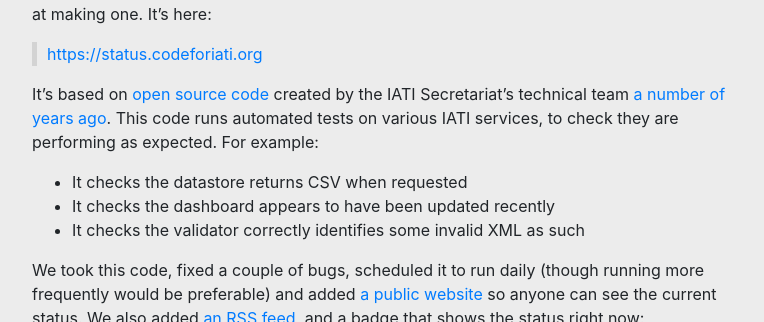
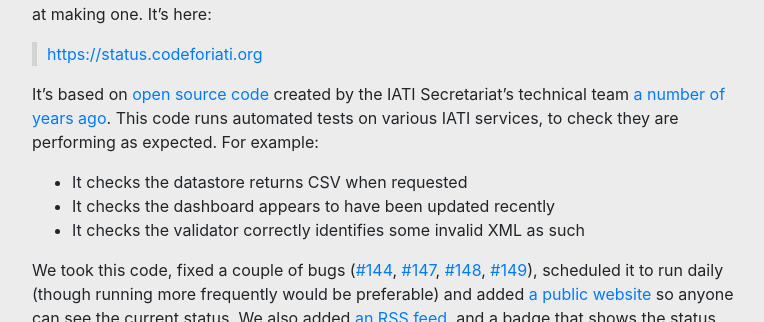
Before and after one commit to codeforIATI/codeforiati.github.io, a Jekyll site: the page built from _posts/2020-08-17-iati-status.md, in a window 1280 px wide and 900 px high, scrolled down 780 px, cut to the strip 0-322 px from the top of the window. Shown: the whole strip, without its empty margins (255-1019 px from the left). Built offline with Jekyll 4.4.1, drawn with Linux system fonts in a browser that asks for light colours; comment, search, counter and statistics services are not loaded.

Commit message:
Reference the bug fixes

```diff
--- a/_posts/2020-08-17-iati-status.md
+++ b/_posts/2020-08-17-iati-status.md
@@ -27,7 +27,7 @@ It’s based on [open source code](https://github.com/IATI/IATI-Website-Tests) c
  * It checks the dashboard appears to have been updated recently
  * It checks the validator correctly identifies some invalid XML as such
 
-We took this code, fixed a couple of bugs, scheduled it to run daily (though running more frequently would be preferable) and added [a public website](https://status.codeforiati.org/) so anyone can see the current status. We also added [an RSS feed](https://status.codeforiati.org/feed.xml), and a badge that shows the status right now:
+We took this code, fixed a couple of bugs ([#144](https://github.com/IATI/IATI-Website-Tests/pull/144), [#147](https://github.com/IATI/IATI-Website-Tests/pull/147), [#148](https://github.com/IATI/IATI-Website-Tests/pull/148), [#149](https://github.com/IATI/IATI-Website-Tests/pull/149)), scheduled it to run daily (though running more frequently would be preferable) and added [a public website](https://status.codeforiati.org/) so anyone can see the current status. We also added [an RSS feed](https://status.codeforiati.org/feed.xml), and a badge that shows the status right now:
 
 ![Current status](https://status.codeforiati.org/status.svg)
 
```
